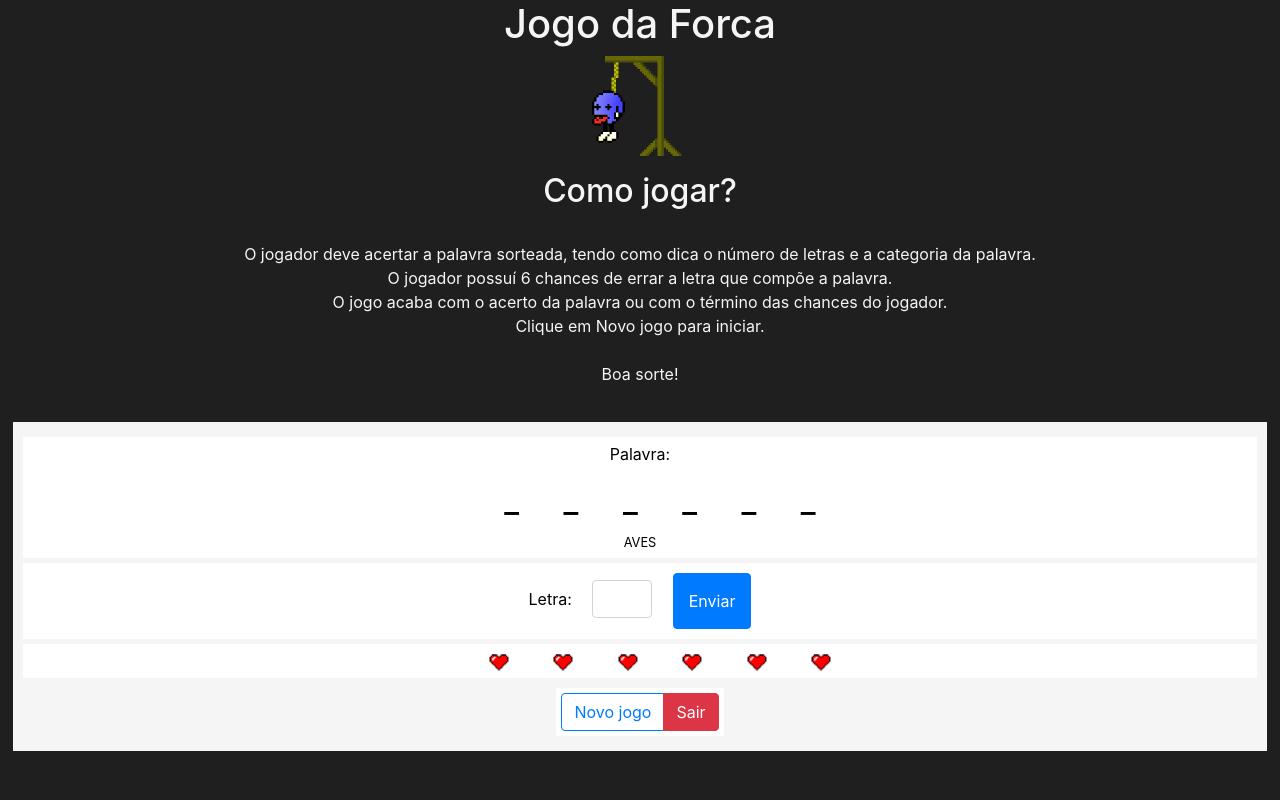
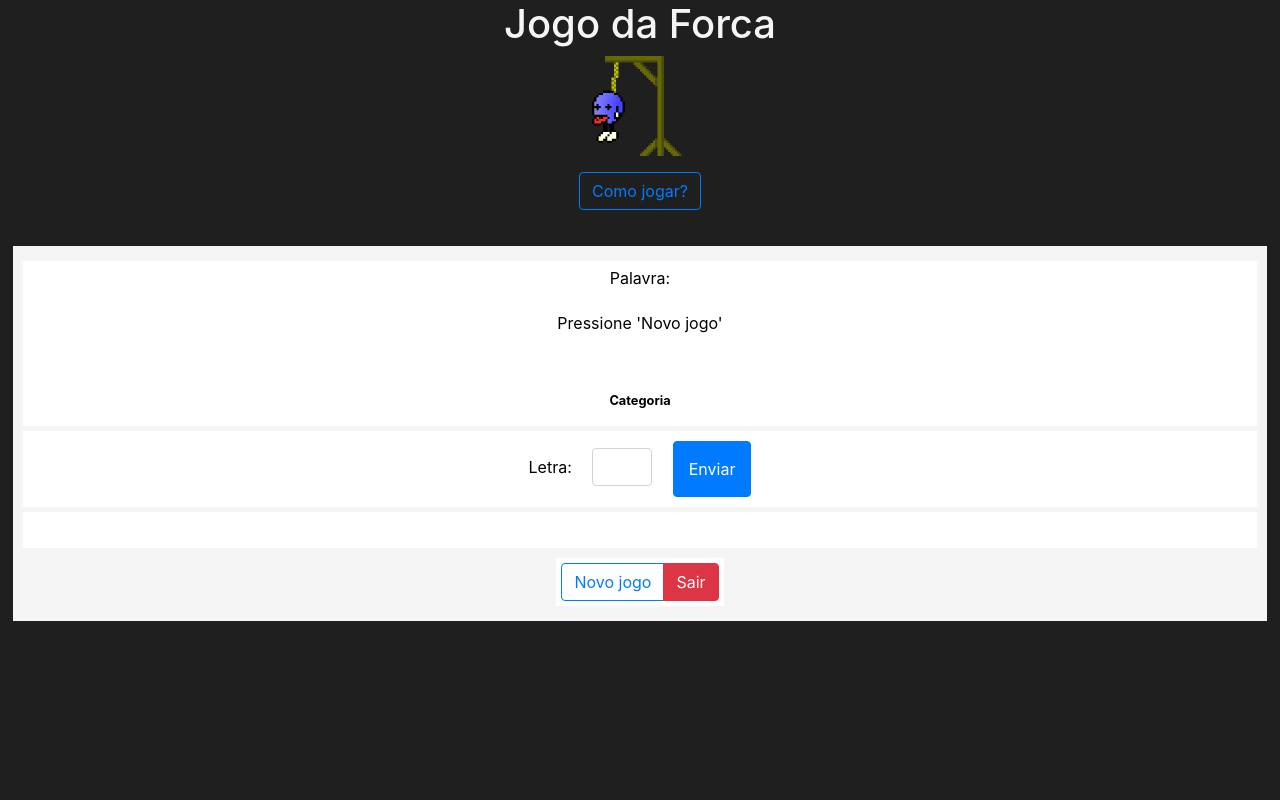
Before and after one commit to joaodejulio/JogoDaForca, a PHP site: page /view/jogo.php in a window 1280 px wide. Run offline with PHP 8.4, Linux system fonts and the light colour scheme; the visitor is signed in with stand-in values (Sample User, id 1).

Commit message:
jogo funcionando

```diff
--- a/View/jogo.php
+++ b/View/jogo.php
@@ -30,11 +30,6 @@
         session_destroy();
     }
 
-    $palavra = "batata";
-    $tamanho = strlen($palavra);
-    $categoria = "AVES";
-    $hp = 6;
-
     ?>
 
 </head>
@@ -42,74 +37,48 @@
 <body type="text/html">
 
     <h1>Jogo da Forca</h1>
-    <p> <img src="../assets/img/forca.gif" alt="Forca" id="forca"> </p>
-    <h2>Como jogar?</h2>
-    <br>
-    <p>
-        O jogador deve acertar a palavra sorteada, tendo como dica o número de letras e a categoria da palavra.
-        <br>
-        O jogador possuí 6 chances de errar a letra que compõe a palavra.
-        <br>
-        O jogo acaba com o acerto da palavra ou com o término das chances do jogador.
-        <br>
-        Clique em Novo jogo para iniciar.
-        <br><br>
-        Boa sorte!
-        <br>
+    <p> <img src="../assets/img/forca.gif" alt="Forca" id="forca"></p>
+    <p><button type="button" class="btn btn-outline-primary" onclick="comoJogar()" id="novo_jogo">Como jogar?</button>
     </p>
 
     <form action="jogo.php">
 
         <main>
 
-
+        <input type="hidden" id="palavra">
+        <input type="hidden" id="hidden_hp">
             <div>
                 <p>Palavra: </p>
-                <?php
-                    for($i = 1; $i <= $tamanho; $i++){
-                    ?>
-                        <ul id="palavra">
+                <div id = "div_Word">
+                    <label> Pressione 'Novo jogo'</label>
+                </div>
 
-                            <?php
 
-                                echo "<li> <h2> _ </h2> </li>";
-
-                            ?>
-
-                        </ul>
-                    <?php
-                    }
-                ?>
-                <br><small><?= $categoria ?></small>
+                <br><div id="cat"><small><strong>Categoria</strong></small></div>
             </div>
 
             <div>
 
                 <label id="label_letra">Letra:</label>
                 <input type="text" class="form-control form-control mx-sm-3" id="input_letra">
-                <button type="button" class="btn btn-primary" onclick="verificaLetra(this.form.input_letra.value)" id="button_letra">Enviar</button>
+                <button type="button" class="btn btn-primary" onclick="verificaLetra(this.form.input_letra.value, this.form.palavra.value, this.form.h_word.value, this.form.hidden_hp.value)" id="button_letra">Enviar</button>
                 <br>
 
             </div>
 
             <div>
-                <?php for($i = 1; $i <= $hp; $i++){ ?>
-                    <ul id="palavra">
-
-                        <?php
-
-                            echo "<li> <img src='../assets/img/hp.png' alt='chances' id='hp'> </li>";
-
-                        ?>
-
-                    </ul>
-                <?php } ?>
+                <div style="display:inline-block;" id="div_hp1"></div>
+                <div style="display:inline-block;" id="div_hp2"></div>
+                <div style="display:inline-block;" id="div_hp3"></div>
+                <div style="display:inline-block;" id="div_hp4"></div>
+                <div style="display:inline-block;" id="div_hp5"></div>
+                <div style="display:inline-block;" id="div_hp6"></div>
             </div>
 
             <div class="btn-group" role="group">
 
                 <button type="button" class="btn btn-outline-primary" onclick="novoJogo()" id="novo_jogo">Novo jogo</button>
-                <button type="button" class="btn btn-danger"  id="sair" >Sair</button>
+                <button type="button" class="btn btn-danger" onclick="logout()" id="sair" >Sair</button>
             </div>
 
         </main>
--- a/assets/js/jogo.js
+++ b/assets/js/jogo.js
@@ -1,31 +1,92 @@
-palavras;
-letra;
-hp;
+function  comoJogar() {
+    alert('O jogador deve acertar a palavra sorteada, tendo como dica o número de letras e a categoria da palavra. \n O jogador possuí 6 chances de errar a letra que compõe a palavra.\n O jogo acaba com o acerto da palavra ou com o término das chances do jogador.\n Clique em Novo jogo para iniciar.\n Boa sorte!');
+}
 
- function  novoJogo() {
+function  logout() {
+    const params = {op:1}
+     axios.get("../Controller/logout.php", {params})
+     .then(function(login){
 
-   const params = {op:1}
+        reslogout = login.data;
+        console.log(reslogout);
+        window.location.replace("../View/index.php");
+     });
+}
+
+function  novoJogo() {
+
+    const params = {op:1}
+     axios.get("../Controller/jogoController.php", {params})
+     .then(function(resPalavra){
+         palavras = resPalavra.data;
+
+         var obj = JSON.parse(JSON.stringify(palavras));
+         hp = parseInt(obj[1]);
+
+         var word = obj[0].split(".");
+         word = word.join('');
+
+
+         document.getElementById("palavra").value = obj.plvr;
+         document.getElementById("hidden_hp").value = hp;
+         document.getElementById("div_Word").innerHTML = "<input id='h_word' value=' " +word+"' readonly='true'>" ;
+
+         document.getElementById("cat").innerHTML = "<small><strong> " +obj.cat+"</strong></small>" ;
+
+         for(i=1; i<=hp;i++){
+             document.getElementById("div_hp"+i).innerHTML = " <img src='../assets/img/hp.jpg' style='width:25px;'>" ;
+         }
+
+
+
+
+     });
+ }
+
+
+function  verificaLetra(form, form2, form3, form4) {
+    letra = form;
+    plvrcerta = form2;
+    word = form3;
+    hp =  form4;
+    // console.log(hp);
+    const params = {op:2, letter: letra, plvrCerta: plvrcerta, word: word, hp: hp }
+
+
+
     axios.get("../Controller/jogoController.php", {params})
     .then(function(resPalavra){
         palavras = resPalavra.data;
         var obj = JSON.parse(JSON.stringify(palavras));
+        hp = parseInt(obj[2]);
+        palavra=obj[0];
+        word=obj[1];
 
-        // document.getElementById("palavra").value = obj.plvr;
+        document.getElementById("div_Word").innerHTML = "<input id='h_word' value=' " +word+"' readonly='true'>" ;
+        document.getElementById("hidden_hp").value = hp;
+
+        for(i=1; i<=6;i++){
+
+            document.getElementById("div_hp"+i).innerHTML = " " ;
+        }
+
+        for(i=1; i<=hp;i++){
+
+            document.getElementById("div_hp"+i).innerHTML = " <img src='../assets/img/hp.jpg' style='width:25px;'>" ;
+        }
+
+
+        if (word == palavra){
+            alert('Parabens, você é um VENCEDOR(A)!\nA palavra certa era: '+palavra);
+            window.location.replace("../View/jogo.php");
+        }
+        else if (hp <= 0) {
+            alert('Que pena, você perdeu ;(');
+            window.location.replace("../View/jogo.php");
+        }
+
 
         // console.log(obj.plvr);
 
     });
 }
-
-
-function  verificaLetra(form) {
-    letra = form;
-    const params = {op:2, letter: letra}
-    axios.get("../Controller/jogoController.php", {params})
-    .then(function(resPalavra){
-
-        console.log(palavras);
-        // console.log(obj.plvr);
-
-    });
-}
```
Also changed, not shown: Controller/jogoController.php (+37 -5 lines), Controller/logout.php (added, +12 -0 lines), assets/img/hp.jpg (added), assets/img/hp.png.
